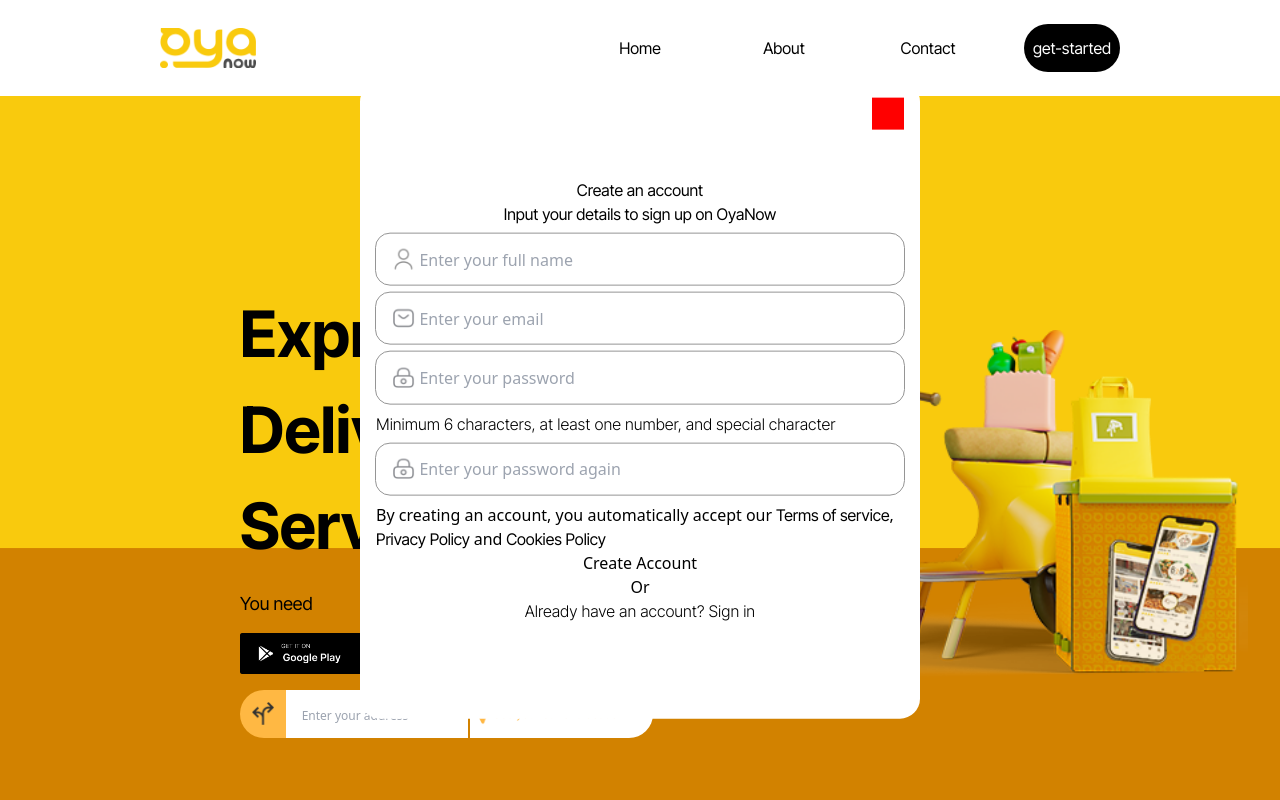
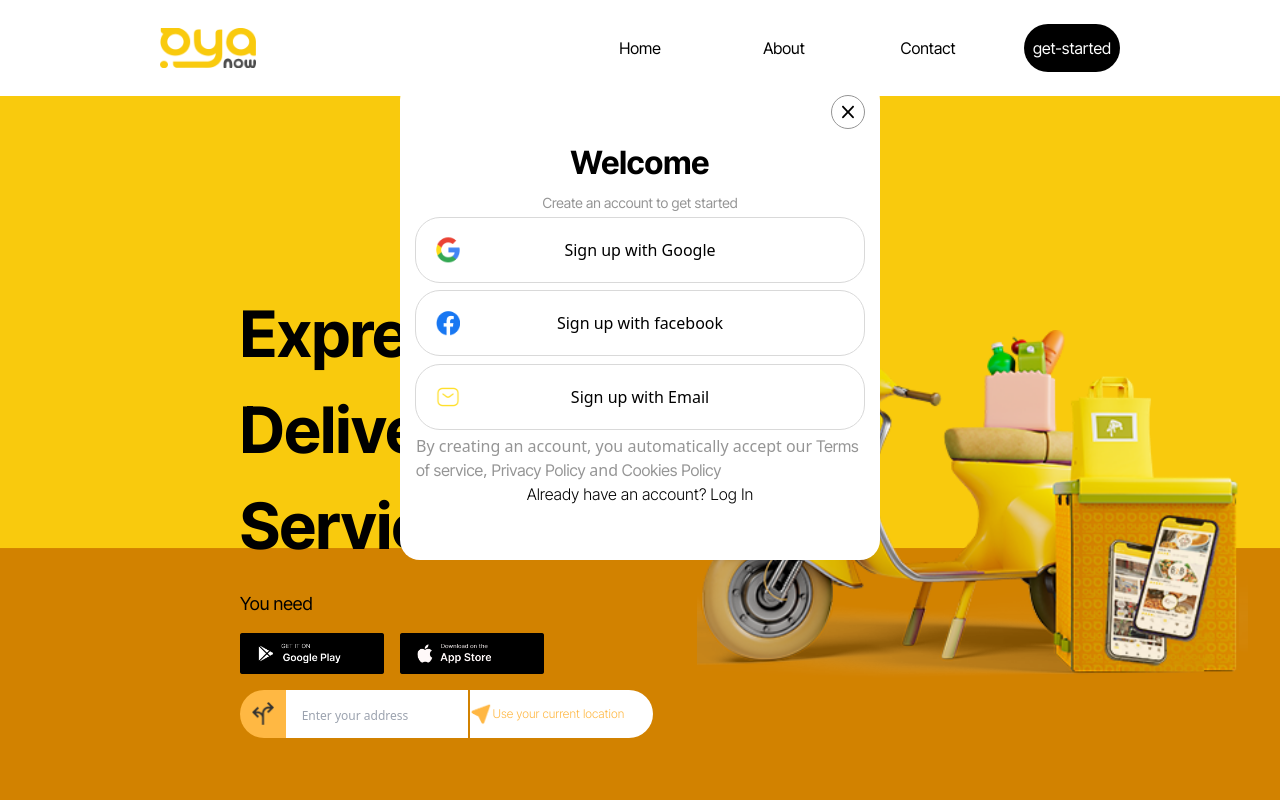
Before and after one commit to idibiatech/oyanowv2, a React (Vite) app: page / in a window 1280 px wide. Shown: the top 800 px of the page. Built offline with nearby package versions, Linux system fonts and the light colour scheme.

Commit message:
started email sign uo

```diff
--- a/src/App.jsx
+++ b/src/App.jsx
@@ -3,6 +3,7 @@
 import "./App.css";
 
 import AnimatedRoutes from "./components/AnimatedRoutes";
+import SignIn from "./components/GetStarted/SignIn";
 
 function App() {
 	return (
--- a/src/components/GetStarted/CreateAccount.jsx
+++ b/src/components/GetStarted/CreateAccount.jsx
@@ -1,13 +1,19 @@
+import "./getstarted.css";
 import "./createAccount.css";
 import userIcon from "../../assets/icons/userIcon.png";
 import mailIcon from "../../assets/icons/mailIcon.png";
 import lockIcon from "../../assets/icons/lock.png";
+import cancel from "../../assets/icons/x-solid.svg";
 const CreateAccount = () => {
 	return (
-		<div className="create-account-wrapper">
-			<div className="create-account-x"></div>
-			<h3>Create an account</h3>
-			<h5>Input your details to sign up on OyaNow</h5>
+		<div className="create-account-wrapper gs-wrapper">
+			<div className="cancel-btn">
+				<img src={cancel} alt="" />
+			</div>
+			<h3 className="gs-heading">Create an account</h3>
+			<h5 className="gs-sub-heading">
+				Input your details to sign up on OyaNow
+			</h5>
 			<div className="form-wrapper">
 				<div className="form-input-wrapper">
 					<div className="form-icon">
@@ -43,7 +49,7 @@
 					/>
 				</div>
 				<div className="form-info">
-					<p>
+					<p className="gs-text">
 						Minimum 6 characters, at least one number, and special character
 					</p>
 				</div>
@@ -58,13 +64,13 @@
 						placeholder="Enter your password again"
 					/>
 				</div>
-				<div className="create-account-text">
+				<div className=" gs-text">
 					By creating an account, you automatically accept our
 					<a href=""> Terms of service</a>, <a href="">Privacy Policy </a>and
 					<a href=""> Cookies Policy</a>
 				</div>
 			</div>
-			<div className="create-account-btn">
+			<div className="gs-main-btn">
 				<span>Create Account</span>
 			</div>
 			<div className="demarcation-wrapper">
--- /dev/null
+++ b/src/components/GetStarted/EmailSignIn.jsx
@@ -0,0 +1,7 @@
+import "./getstarted.css";
+import "./emailSignIn.css";
+
+const EmailSignIn = () => {
+	return <div className="gs-wrapper email-signIn-wrapper "></div>;
+};
+export default EmailSignIn;
--- /dev/null
+++ b/src/components/GetStarted/GetStarted.jsx
@@ -0,0 +1,9 @@
+import "./getstarted.css";
+import SignIn from "./SignIn";
+import EmailSignIn from "./EmailSignIn";
+
+import CreateAccount from "./CreateAccount";
+const GetStarted = () => {
+	return <SignIn />;
+};
+export default GetStarted;
--- a/src/components/GetStarted/SignIn.css
+++ b/src/components/GetStarted/SignIn.css
@@ -1,29 +1,14 @@
 .sign-in-wrapper {
-	position: absolute;
-	background-color: #ffffff;
-	display: flex;
-	flex-direction: column;
-	justify-content: center;
-	align-items: center;
 	width: 90%;
 	height: 50%;
 	border-radius: 20px;
-	top: 50%;
-	left: 50%;
-	transform: translate(-50%, -50%);
+
 	padding: 1rem;
 }
 .sign-in-wrapper h3 {
 	margin: 0.3rem 0;
 }
-.sign-in-x {
-	position: absolute;
-	background-color: red;
-	right: 1rem;
-	top: 1rem;
-	width: 2rem;
-	height: 2rem;
-}
+
 .login-links {
 	width: 100%;
 	height: auto;
--- a/src/components/GetStarted/SignIn.jsx
+++ b/src/components/GetStarted/SignIn.jsx
@@ -2,13 +2,16 @@
 import facebookIcon from "../../assets/icons/facebookIcon.png";
 import emailIcon from "../../assets/icons/emailIcon.png";
 import googleIcon from "../../assets/icons/googleIcon.png";
+import cancel from "../../assets/icons/x-solid.svg";
 
 const SignIn = () => {
 	return (
-		<div className="sign-in-wrapper">
-			<div className="sign-in-x"></div>
-			<h3>Welcome</h3>
-			<h5>Create an account to get started</h5>
+		<div className="sign-in-wrapper gs-wrapper">
+			<div className="cancel-btn">
+				<img src={cancel} alt="" />
+			</div>
+			<h3 className="gs-heading">Welcome</h3>
+			<h5 className="gs-sub-heading">Create an account to get started</h5>
 			<div className="login-links">
 				<div className="login-google">
 					<div className="social-logo">
@@ -29,7 +32,7 @@
 					<div className="social-text">Sign up with Email</div>
 				</div>
 			</div>
-			<div className="sign-in-text">
+			<div className="gs-text">
 				By creating an account, you automatically accept our
 				<a href=""> Terms of service</a>, <a href="">Privacy Policy </a>and
 				<a href=""> Cookies Policy</a>
--- a/src/components/GetStarted/createAccount.css
+++ b/src/components/GetStarted/createAccount.css
@@ -1,26 +1,11 @@
 .create-account-wrapper {
-	position: absolute;
-	background-color: #ffffff;
-	display: flex;
-	flex-direction: column;
-	justify-content: center;
-	align-items: center;
 	width: 90%;
 	height: auto;
 	border-radius: 20px;
-	top: 50%;
-	left: 50%;
-	transform: translate(-50%, -50%);
+
 	padding: 6rem 1rem;
 }
-.create-account-x {
-	position: absolute;
-	background-color: red;
-	right: 1rem;
-	top: 1rem;
-	width: 2rem;
-	height: 2rem;
-}
+
 .form-input-wrapper {
 	/* background-color: red; */
 	border-radius: 14px;
--- /dev/null
+++ b/src/components/GetStarted/emailsignin.css
@@ -0,0 +1,3 @@
+.email-signIn-wrapper {
+	top: 20%;
+}
--- /dev/null
+++ b/src/components/GetStarted/getStarted.css
@@ -0,0 +1,52 @@
+/* this houses styles common to all pages  */
+
+.gs-wrapper {
+	position: absolute;
+	background-color: #ffffff;
+	display: flex;
+	flex-direction: column;
+	justify-content: center;
+	align-items: center;
+	top: 50%;
+	left: 50%;
+	transform: translate(-50%, -50%);
+}
+.cancel-btn {
+	position: absolute;
+	border-radius: 50%;
+	outline: 1px solid #959595;
+	right: 1rem;
+	top: 1rem;
+	width: 2rem;
+	height: 2rem;
+	cursor: pointer;
+	display: flex;
+	justify-content: center;
+	align-items: center;
+}
+.cancel-btn img {
+	width: 0.7rem;
+}
+.gs-heading {
+	font-size: 2rem;
+	font-weight: bold;
+}
+.gs-sub-heading {
+	font-size: 14px;
+	color: #959595;
+}
+
+.gs-text {
+	color: #959595;
+}
+
+.gs-main-btn {
+	display: flex;
+	justify-content: center;
+	align-items: center;
+	background-color: #ffdd1aed;
+	width: 100%;
+	height: 2.4rem;
+	border-radius: 20rem;
+	margin: 0.5rem 0;
+}
--- a/src/pages/HomePage.jsx
+++ b/src/pages/HomePage.jsx
@@ -6,6 +6,7 @@
 import Footer from "../components/Footer/Footer";
 
 import "./index.css";
+import GetStarted from "../components/GetStarted/GetStarted";
 import NavBar from "../components/Navigation/NavBar";
 import { motion } from "framer-motion";
 import { pageAnimation } from "../Animations";
@@ -31,8 +32,7 @@
 				<SectionFour />
 			</main>
 			<Footer />
-			<CreateAccount />
-			{/* <SignIn /> */}
+			<GetStarted />
 		</motion.div>
 	);
 };
```
Also changed, not shown: src/assets/icons/ficon.png (added), src/assets/icons/gicon.png (added).
